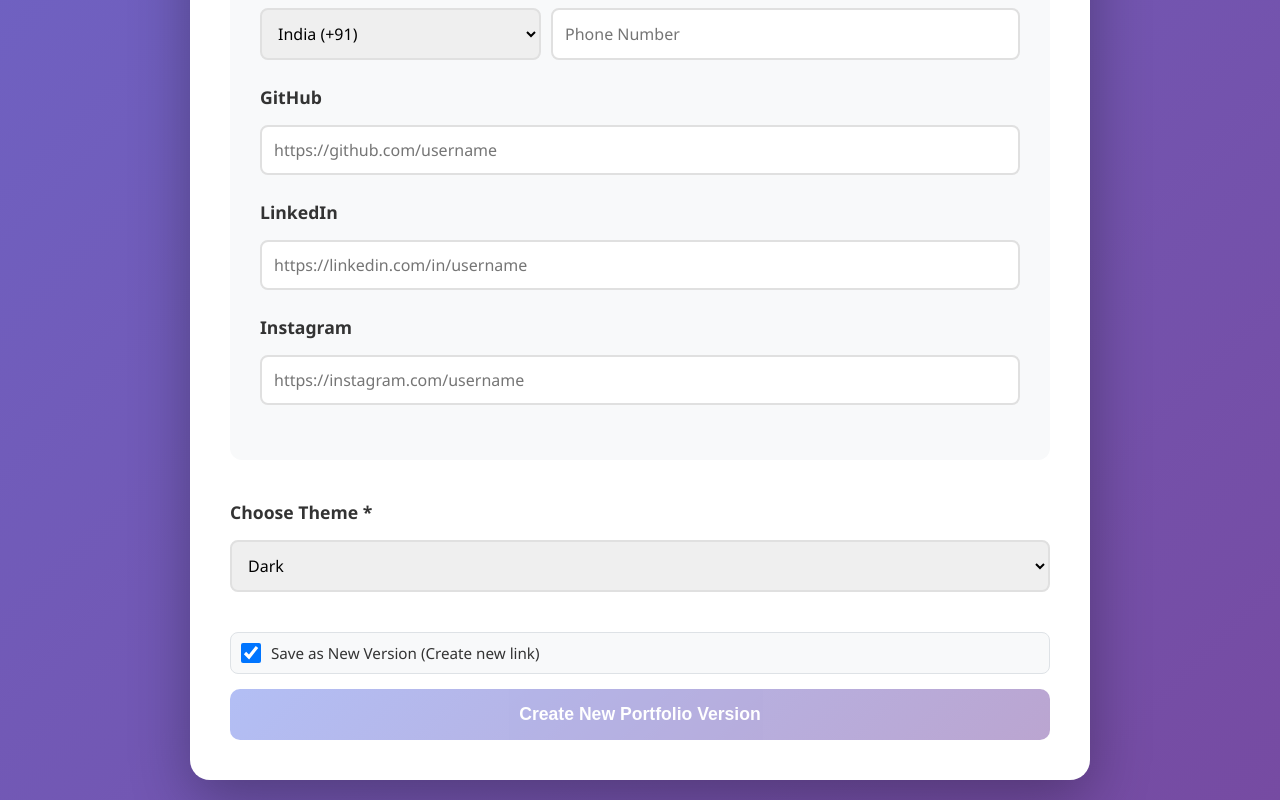
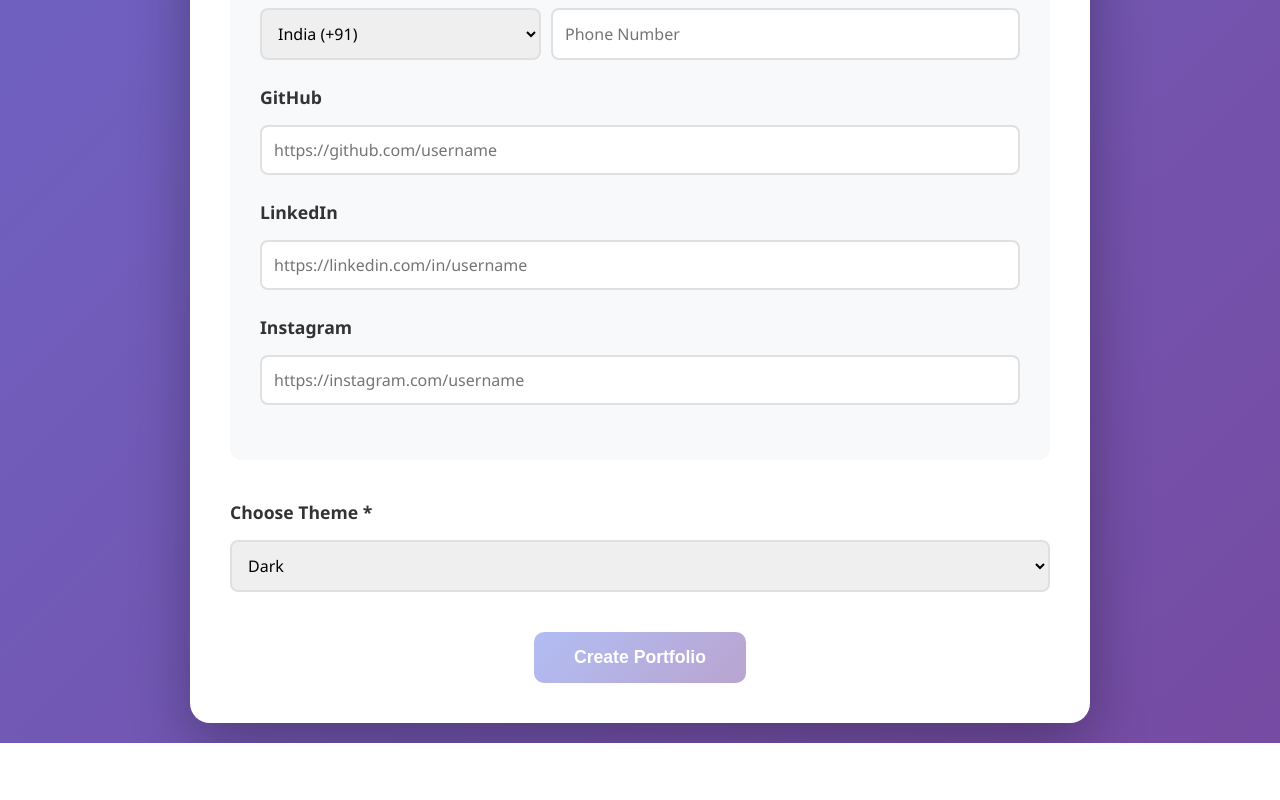
Before and after one commit to Sanika-13/OneBuild-Front, a React (Create React App) app: page /dashboard in a window 1280 px wide. Shown: the part 2779-3579 px from the top of the page. After the commit the page ends 3522 px from the top, so only its background shows below. Built offline with nearby package versions, Linux system fonts and the light colour scheme; sample sign-in values are in the browser's storage.

Commit message:
Hide version UI: Always create new unique link on portfolio submit

```diff
--- a/src/pages/StudentDashboard.js
+++ b/src/pages/StudentDashboard.js
@@ -44,7 +44,7 @@ const StudentDashboard = () => {
   const [loading, setLoading] = useState(false);
   const [message, setMessage] = useState('');
   const [fileLoading, setFileLoading] = useState(false);
-  const [saveAsNew, setSaveAsNew] = useState(true); // Default to TRUE for unique links every time
+  // const [saveAsNew, setSaveAsNew] = useState(true); // Removed state, will force TRUE in logic
   const [showSkillsDropdown, setShowSkillsDropdown] = useState(false);
 
   // Skills options
@@ -498,7 +498,7 @@ const StudentDashboard = () => {
         `${process.env.REACT_APP_API_URL}/api/portfolio/create`,
         {
           ...formData,
-          isNewVersion: saveAsNew // Pass the flag
+          isNewVersion: true // ALWAYS force new version (unique link)
         },
         { headers: { Authorization: `Bearer ${token}` } }
       );
@@ -969,23 +969,9 @@ const StudentDashboard = () => {
         {message && <div className="message">{message}</div>}
 
         {/* Action Buttons */}
-        <div className="form-actions" style={{ display: 'flex', flexDirection: 'column', gap: '15px' }}>
-
-          <div style={{ display: 'flex', alignItems: 'center', gap: '10px', background: '#f8f9fa', padding: '10px', borderRadius: '8px', border: '1px solid #dee2e6' }}>
-            <input
-              type="checkbox"
-              id="saveAsNew"
-              checked={saveAsNew}
-              onChange={(e) => setSaveAsNew(e.target.checked)}
-              style={{ width: '20px', height: '20px', cursor: 'pointer' }}
-            />
-            <label htmlFor="saveAsNew" style={{ fontSize: '0.95rem', cursor: 'pointer', color: '#333', fontWeight: '500' }}>
-              Save as New Version (Create new link)
-            </label>
-          </div>
-
-          <button onClick={handleCreatePortfolio} className="create-btn" disabled={loading || !formData.name}>
-            {loading ? 'Creating...' : (saveAsNew ? 'Create New Portfolio Version' : 'Update Portfolio')}
+        <div className="form-actions">
+          <button onClick={() => handleCreatePortfolio(true)} className="create-btn" disabled={loading || !formData.name}>
+            {loading ? 'Creating...' : 'Create Portfolio'}
           </button>
         </div>
       </div>
```
